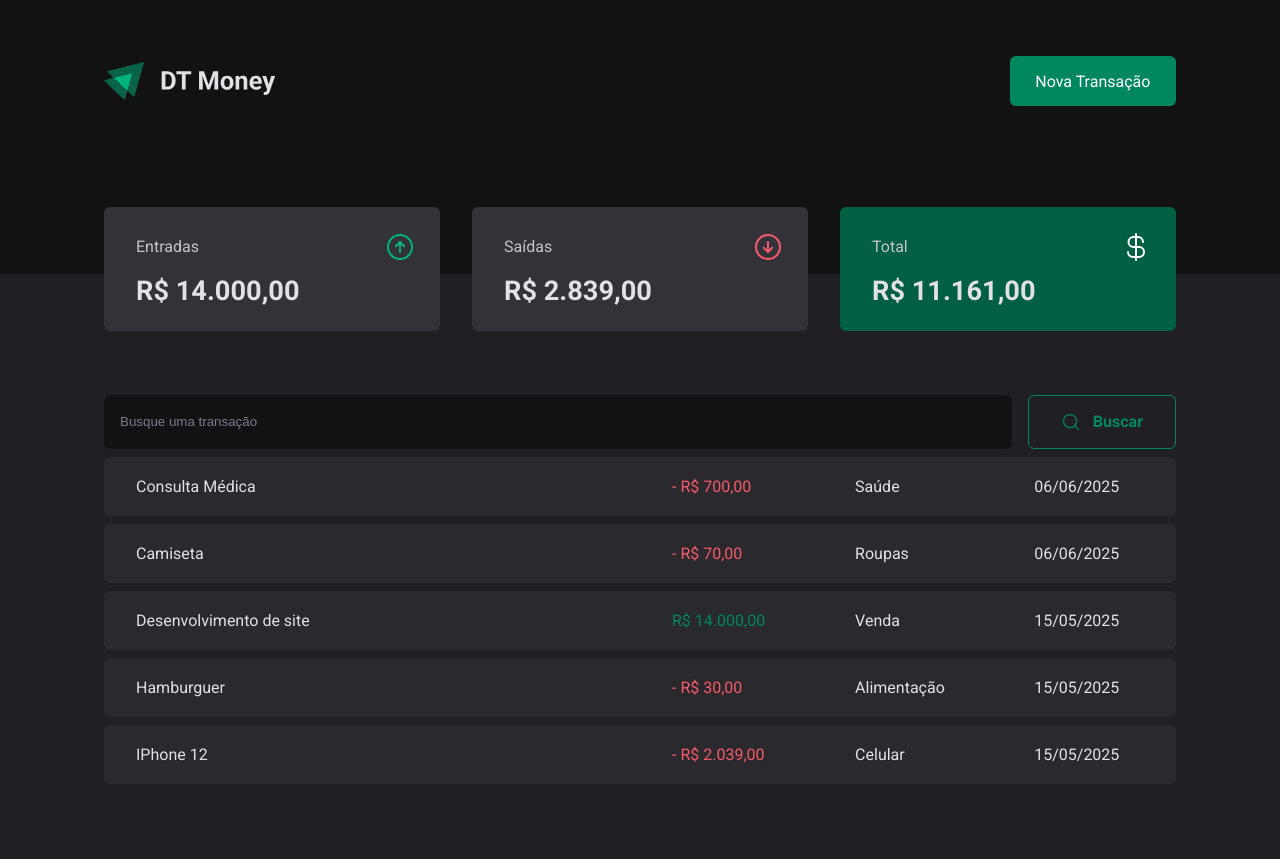
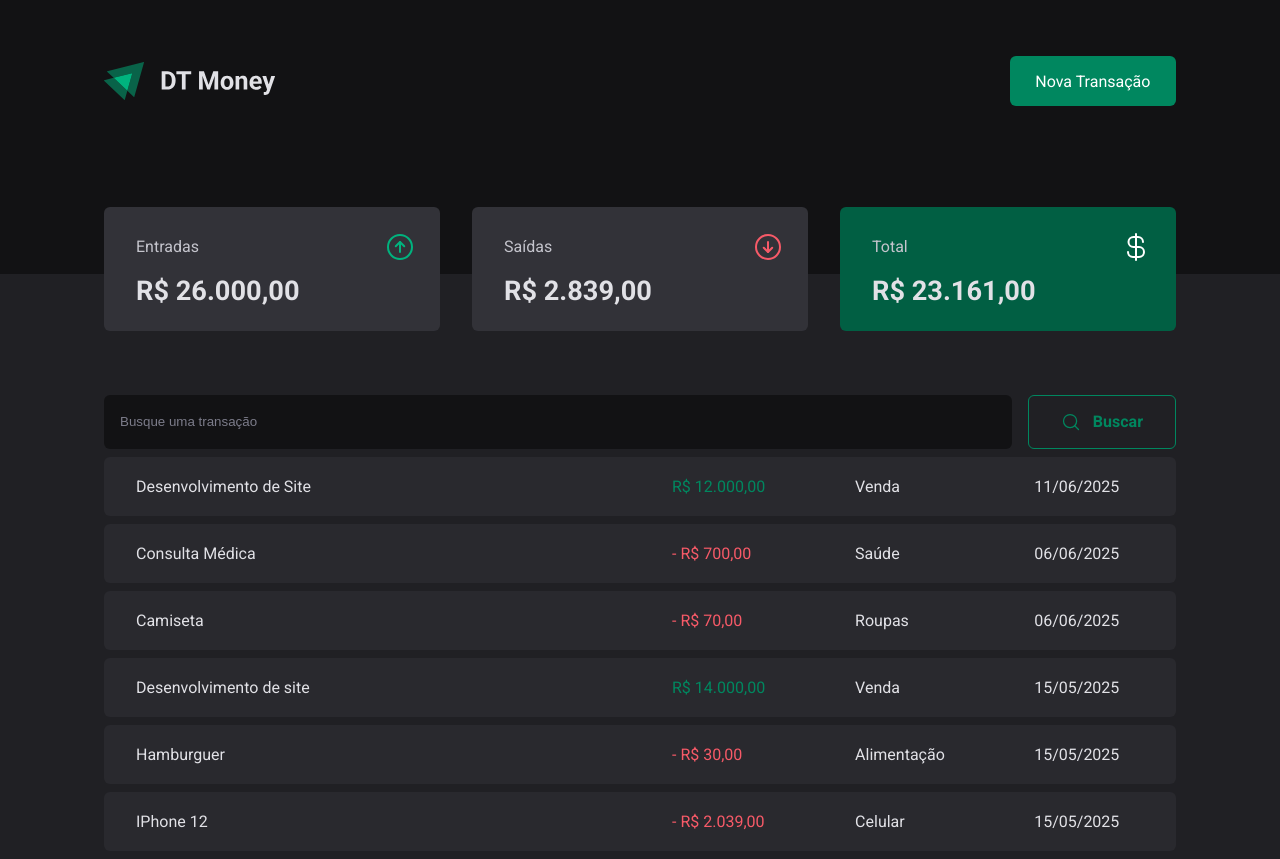
Before and after one commit to skyrons/DT-Money, a React (Vite) app: page / in a window 1280 px wide. Before the commit the page ends 800 px from the top, so only its background shows below. Built offline with nearby package versions, Linux system fonts and the light colour scheme; data requests are answered from the project's data file.

Commit message:
bug at rendering fixed

```diff
--- a/package.json
+++ b/package.json
@@ -24,11 +24,9 @@
     "zod": "^3.25.42"
   },
   "devDependencies": {
-    "@eslint/js": "^9.21.0",
     "@types/react": "^19.0.10",
     "@types/react-dom": "^19.0.4",
     "@vitejs/plugin-react": "^4.3.4",
-    "eslint": "^9.21.0",
     "eslint-plugin-react-hooks": "^5.1.0",
     "eslint-plugin-react-refresh": "^0.4.19",
     "globals": "^15.15.0",
--- a/server.json
+++ b/server.json
@@ -39,6 +39,14 @@
       "type": "outcome",
       "createdAt": "2025-06-06T21:44:23.859Z",
       "id": 5
+    },
+    {
+      "description": "Desenvolvimento de Site",
+      "price": 12000,
+      "category": "Venda",
+      "type": "income",
+      "createdAt": "2025-06-11T21:11:28.586Z",
+      "id": 6
     }
   ]
 }
--- a/src/@types/styled.d.ts
+++ b/src/@types/styled.d.ts
@@ -4,5 +4,5 @@ import { defaultTheme } from '../styles/themes/default'
 type ThemeType = typeof defaultTheme
 
 declare module 'styled-components'{
-  export interface DefaultTheme extends ThemeType
+  export interface DefaultTheme extends ThemeType {}
 }
```
Also changed, not shown: 1 other file (tests, documents, lock files or other folders).
